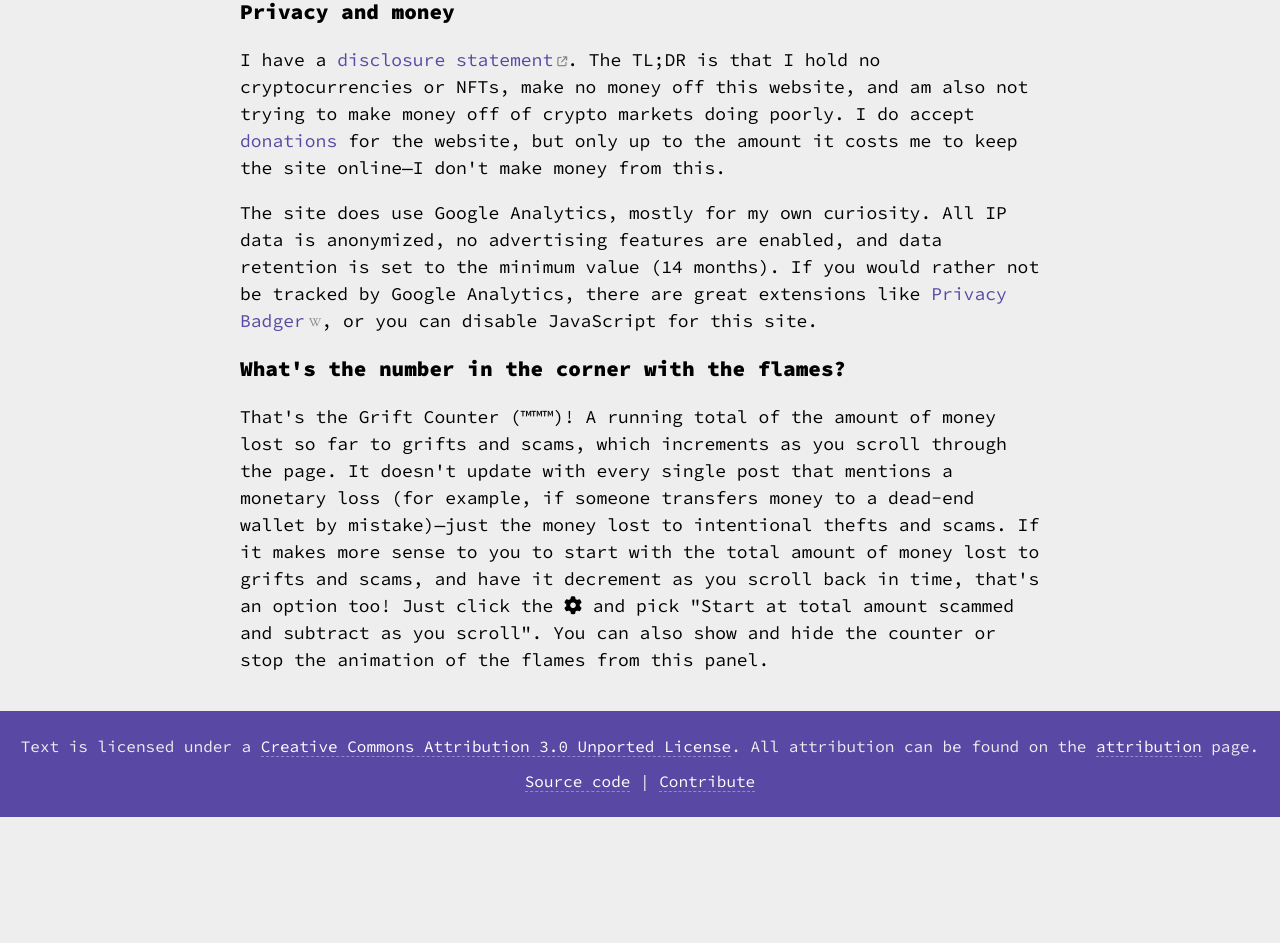
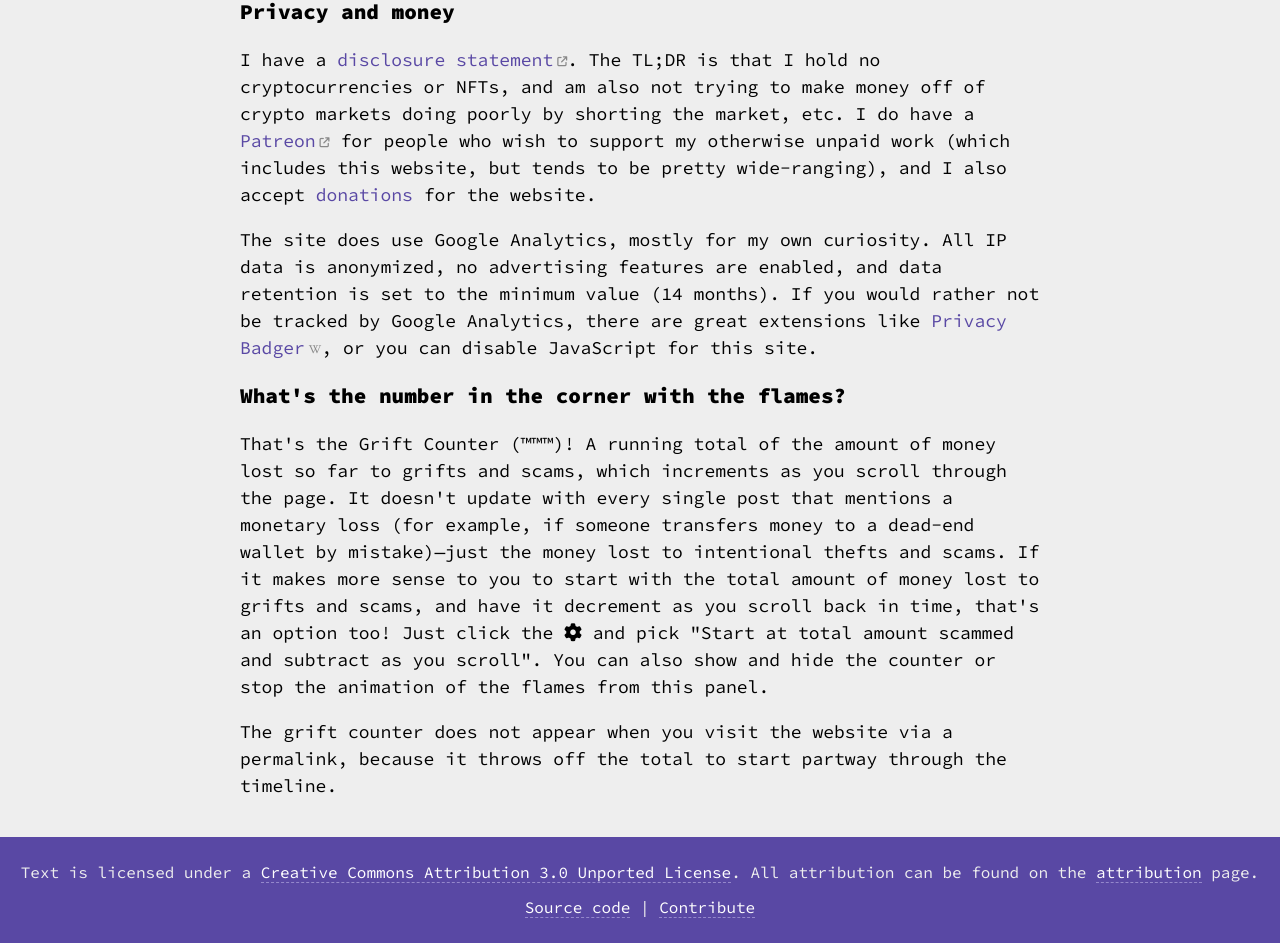
Before and after one commit to nakaohideo/web3-is-going-great, a Next.js app in the folder src/: page /about in a window 1280 px wide. Shown: the part 880-1823 px from the top of the page. Before the commit the page ends 1697 px from the top, so only its background shows below. Built offline with nearby package versions, Linux system fonts and the light colour scheme.

Commit message:
Update with Patreon info

```diff
--- a/src/pages/about.js
+++ b/src/pages/about.js
@@ -78,17 +78,22 @@ export default function WhatIsWeb3() {
           <h3>Privacy and money</h3>
           <p>
             I have a{" "}
-            <a href="https://www.mollywhite.net/crypto-disclosures">
+            <ExternalLink href="https://www.mollywhite.net/crypto-disclosures">
               disclosure statement
-            </a>
-            . The TL;DR is that I hold no cryptocurrencies or NFTs, make no
-            money off this website, and am also not trying to make money off of
-            crypto markets doing poorly. I do accept{" "}
+            </ExternalLink>
+            . The TL;DR is that I hold no cryptocurrencies or NFTs, and am also
+            not trying to make money off of crypto markets doing poorly by
+            shorting the market, etc. I do have a{" "}
+            <ExternalLink href="https://www.patreon.com/mollywhite">
+              Patreon
+            </ExternalLink>{" "}
+            for people who wish to support my otherwise unpaid work (which
+            includes this website, but tends to be pretty wide-ranging), and I
+            also accept{" "}
             <Link href="/contribute">
               <a>donations</a>
             </Link>{" "}
-            for the website, but only up to the amount it costs me to keep the
-            site online—I don't make money from this.
+            for the website.
           </p>
           <p>
             The site does use Google Analytics, mostly for my own curiosity. All
@@ -119,6 +124,11 @@ export default function WhatIsWeb3() {
             show and hide the counter or stop the animation of the flames from
             this panel.
           </p>
+          <p>
+            The grift counter does not appear when you visit the website via a
+            permalink, because it throws off the total to start partway through
+            the timeline.
+          </p>
         </article>
       </div>
       <Footer />
```
Also changed, not shown: src/pages/contribute.js (+25 -32 lines).
